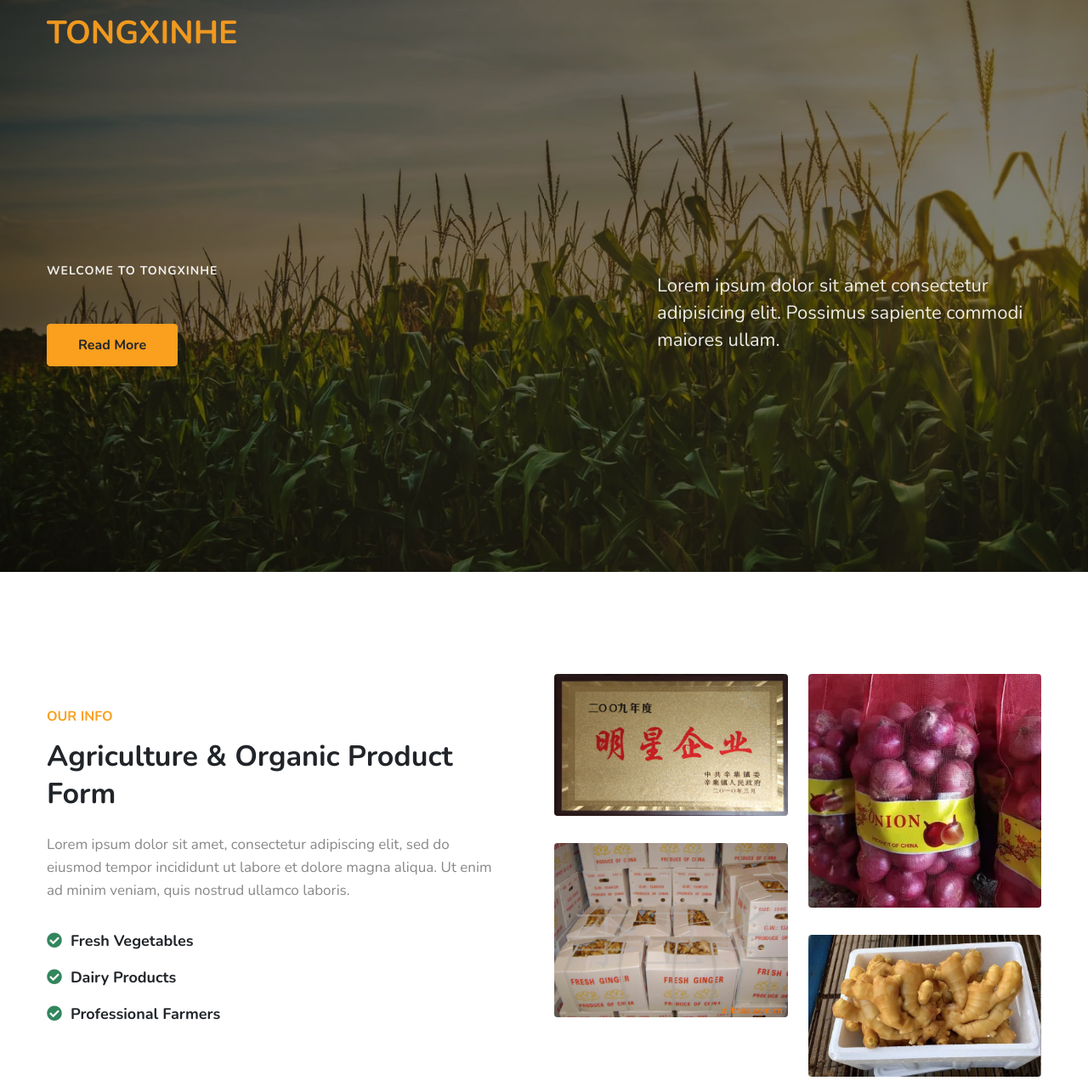
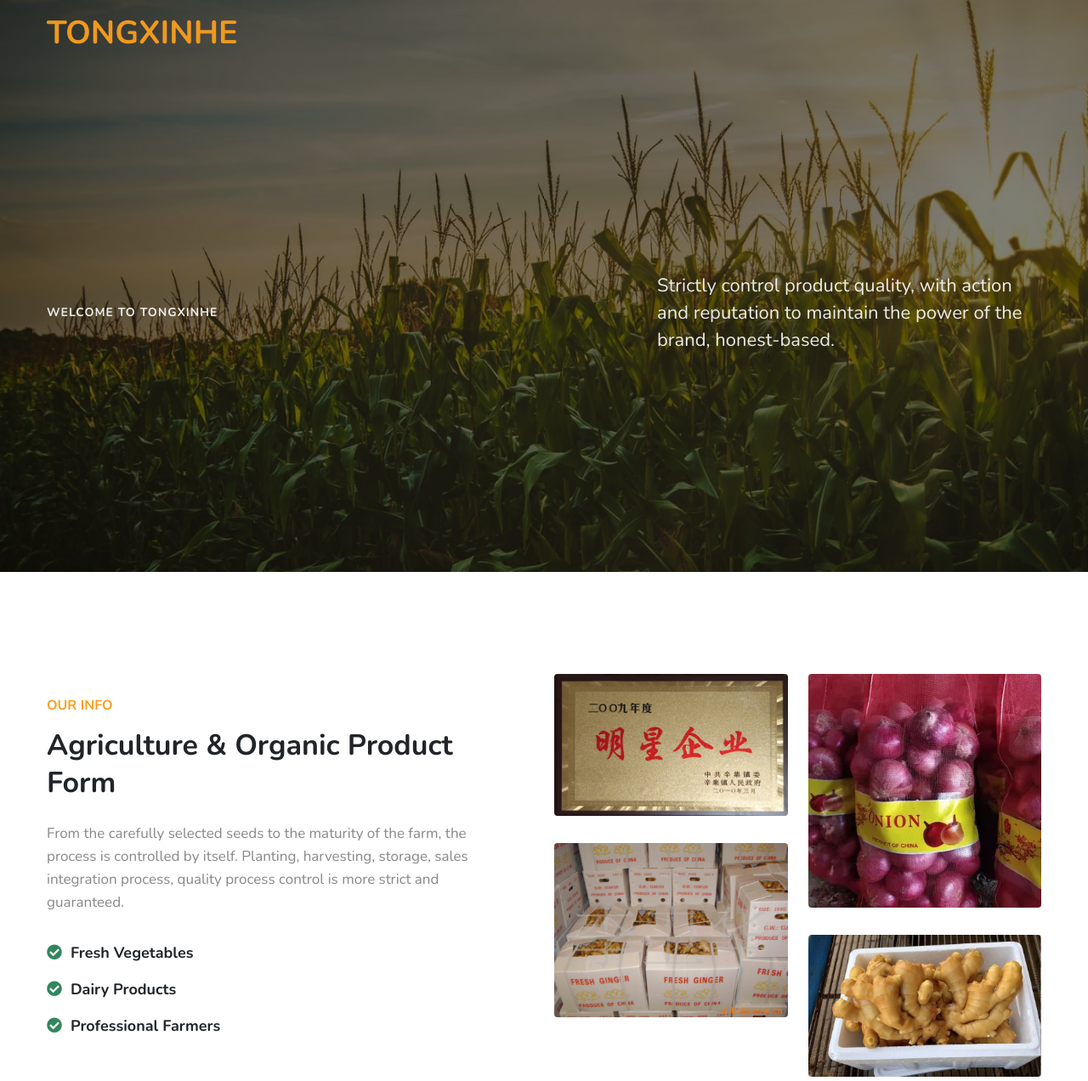
Before and after one commit to Minko-Liu/tongxinhe, a plain HTML site: page index.html in a window 1280 px wide. Shown: the part 7-1279 px from the top of the page at 85% size. Drawn offline with nearby package versions, Linux system fonts and the light colour scheme.

Commit message:
Update index.html

```diff
--- a/index.html
+++ b/index.html
@@ -47,10 +47,10 @@ Author URL: http://w3layouts.com
                             <h6>Welcome to TONGXINHE</h6>
                             <h4> </h4>
 
-                            <a href="about.html" class="btn btn-style btn-secondary mt-md-5 mt-4">Read More</a>
+                            <!--a href="about.html" class="btn btn-style btn-secondary mt-md-5 mt-4">Read More</a-->
                         </div>
                         <div class="w3lbanner-right">
-                            <p>Lorem ipsum dolor sit amet consectetur adipisicing elit. Possimus sapiente commodi maiores ullam.</p>
+                            <p>Strictly control product quality, with action and reputation to maintain the power of the brand, honest-based. </p>
                         </div>
                     </div>
                 </div>
@@ -65,7 +65,7 @@ Author URL: http://w3layouts.com
                 <div class="col-lg-6 pe-lg-5">
                     <h6 class="title-subw3hny">Our Info</h6>
                     <h3 class="title-w3l">Agriculture & Organic Product Form</h3>
-                    <p class="mt-md-4 mt-3">Lorem ipsum dolor sit amet, consectetur adipiscing elit, sed do eiusmod tempor incididunt ut labore et dolore magna aliqua. Ut enim ad minim veniam, quis nostrud ullamco laboris. </p>
+                    <p class="mt-md-4 mt-3">From the carefully selected seeds to the maturity of the farm, the process is controlled by itself.  Planting, harvesting, storage, sales integration process, quality process control is more strict and guaranteed. </p>
                     <ul class="service-list pt-lg-2 mt-4">
 
                         <li class="service-link"><a href="#url"><span class="fa fa-check-circle"></span> Fresh Vegetables</a></li>
```
